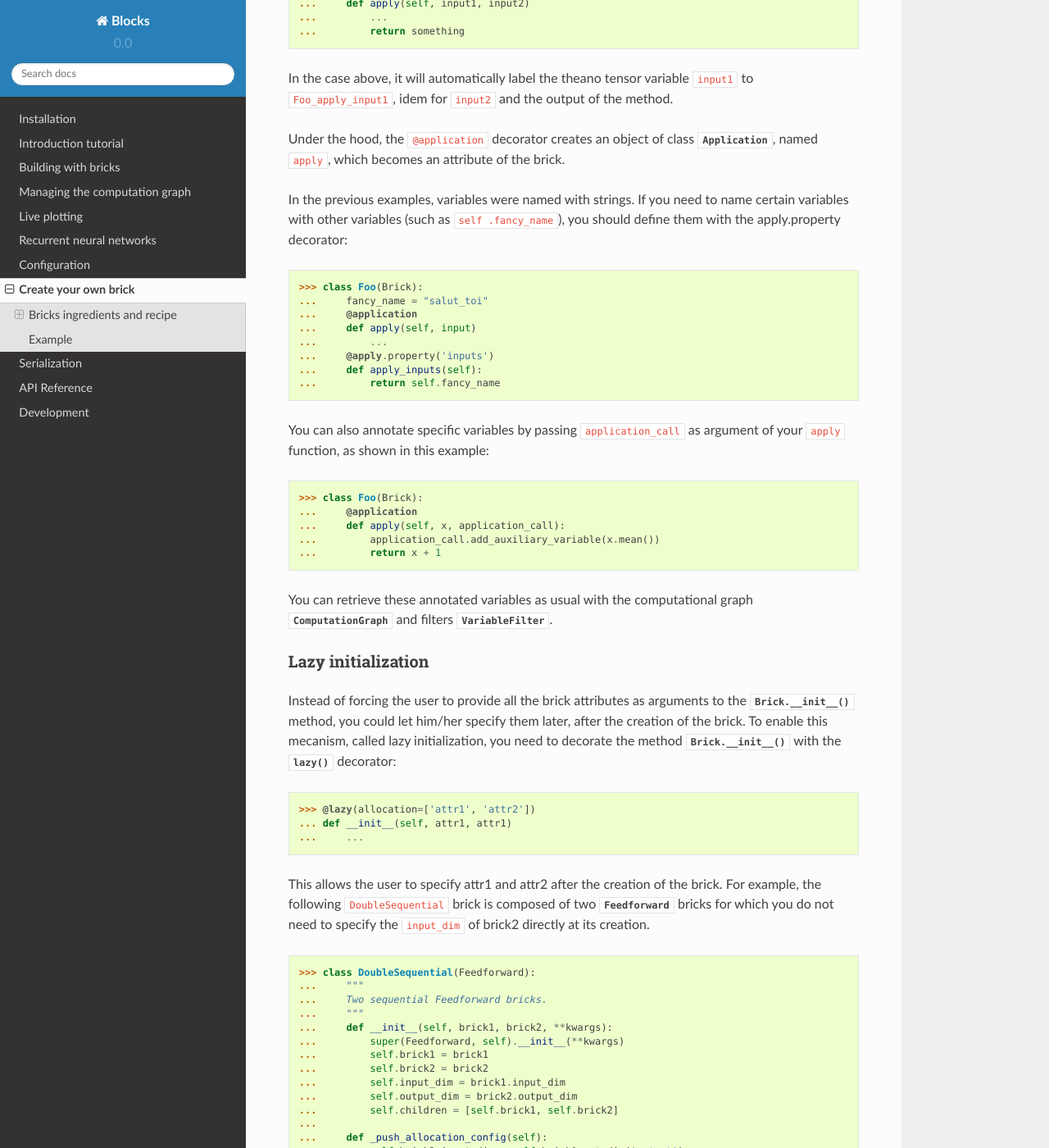
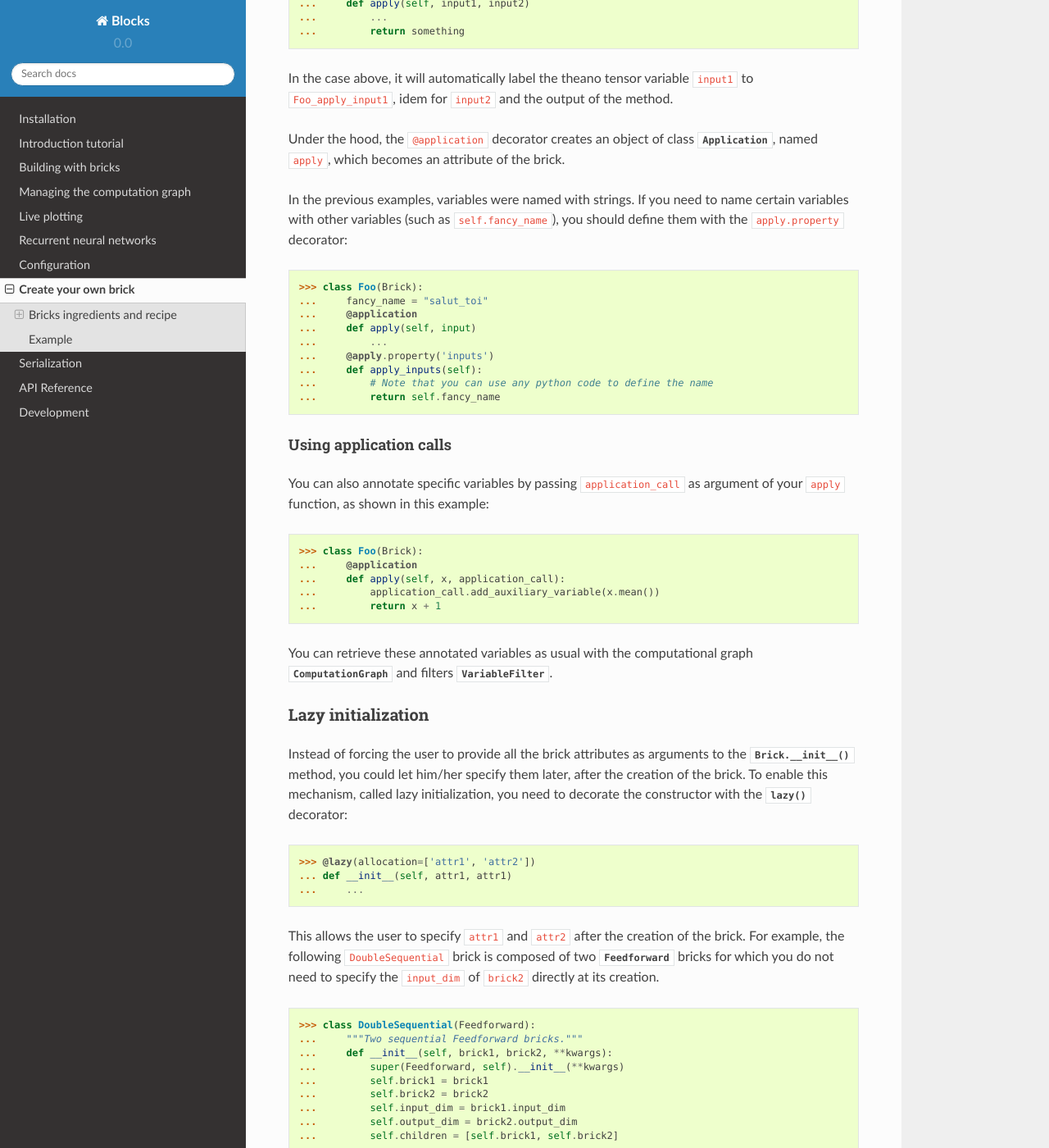
Before and after one commit to mila-iqia/blocks, a Sphinx documentation site: the page built from docs/create_your_own_brick.rst, in a window 1280 px wide and 1400 px high, scrolled down 1801 px. Shown: the whole window at 82% size. Built offline with Sphinx 7.4.7 and the Read the Docs theme 2.0.0, drawn with Linux system fonts in a browser that asks for light colours; some of the changed text lies outside the part shown.

Commit message:
Make small fixes in create your own brick

```diff
--- a/docs/create_your_own_brick.rst
+++ b/docs/create_your_own_brick.rst
@@ -98,8 +98,8 @@
 brick.
 
 In the previous examples, variables were named with strings. If you need to
-name certain variables with other variables (such as ``self .fancy_name``),
-you should define them with the apply.property decorator:
+name certain variables with other variables (such as ``self.fancy_name``),
+you should define them with the ``apply.property`` decorator:
 
     >>> class Foo(Brick): # doctest: +SKIP
     ...     fancy_name = "salut_toi"
@@ -108,7 +108,11 @@
     ...         ...
     ...     @apply.property('inputs')
     ...     def apply_inputs(self):
+    ...         # Note that you can use any python code to define the name
     ...         return self.fancy_name
+
+Using application calls
+"""""""""""""""""""""""
 
 You can also annotate specific variables by passing ``application_call`` as
 argument of your ``apply`` function, as shown in this example:
@@ -135,23 +139,21 @@
 
 Instead of forcing the user to provide all the brick attributes as arguments
 to the :meth:`.Brick.__init__` method, you could let him/her specify them
-later, after the creation of the brick. To enable this mecanism, called lazy
-initialization, you need to decorate the method :meth:`.Brick.__init__` with
-the :func:`.lazy` decorator:
+later, after the creation of the brick. To enable this mechanism,
+called lazy initialization, you need to decorate the constructor with the
+:func:`.lazy` decorator:
 
     >>> @lazy(allocation=['attr1', 'attr2']) # doctest: +SKIP
     ... def __init__(self, attr1, attr1)
     ...     ...
 
-This allows the user to specify attr1 and attr2 after the creation of the
-brick. For example, the following ``DoubleSequential`` brick is composed of two
-:class:`.Feedforward` bricks for which you do not need to specify the
-``input_dim`` of brick2 directly at its creation.
+This allows the user to specify ``attr1`` and ``attr2`` after the creation of
+the brick. For example, the following ``DoubleSequential`` brick is composed of
+two :class:`.Feedforward` bricks for which you do not need to
+specify the ``input_dim`` of ``brick2`` directly at its creation.
 
     >>> class DoubleSequential(Feedforward):
-    ...     """
-    ...     Two sequential Feedforward bricks.
-    ...     """
+    ...     """Two sequential Feedforward bricks."""
     ...     def __init__(self, brick1, brick2, **kwargs):
     ...         super(Feedforward, self).__init__(**kwargs)
     ...         self.brick1 = brick1
@@ -168,7 +170,7 @@
     ...         return self.brick2.apply(self.brick1.apply(x))
 
 Note how ``get_dim`` is used to retrieve the ``input_dim`` of ``brick1``. You
-can now create a DoubleSeuential brick as follows.
+can now use a ``DoubleSeuential`` brick as follows.
 
     >>> brick1 = Linear(input_dim=3, output_dim=2, use_bias=False,
     ...                 weights_init=Constant(2))
@@ -291,14 +293,14 @@
    >>> batch_size1, batch_size2 = 1, 2
    >>>
    >>> x1_mat = 3 * numpy.ones((batch_size1, input_dim1),
-   ...                                   dtype=theano.config.floatX)
+   ...                         dtype=theano.config.floatX)
    >>> x2_mat = 4 * numpy.ones((batch_size2, input_dim2),
-   ...                                   dtype=theano.config.floatX)
+   ...                         dtype=theano.config.floatX)
    >>>
    >>> x1 = theano.tensor.matrix('x1')
    >>> x2 = theano.tensor.matrix('x2')
    >>> parallel1 = ParallelLinear(input_dim1, input_dim2, output_dim1,
-   ...                    output_dim2, weights_init=Constant(2))
+   ...                            output_dim2, weights_init=Constant(2))
    >>> parallel1.initialize()
    >>> output1, output2 = parallel1.apply(x1, x2)
    >>>
@@ -336,7 +338,7 @@
 You can test this new version as follows:
 
    >>> parallel2 = ParallelLinear2(input_dim1, input_dim2, output_dim1,
-   ...                    output_dim2, weights_init=Constant(2))
+   ...                             output_dim2, weights_init=Constant(2))
    >>> parallel2.initialize()
    >>> output1, output2 = parallel2.apply(x1, x2)
    >>>
```
